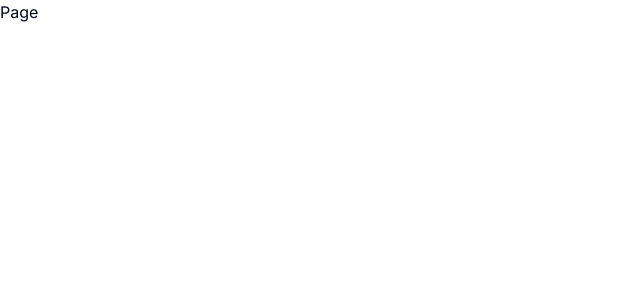
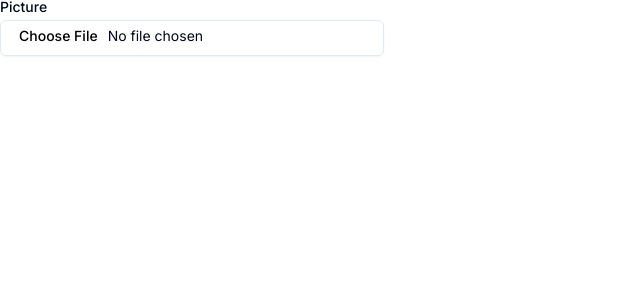
Before and after one commit to natively-ads/mvp, a Next.js app in the folder apps/web/: page / in a window 1280 px wide. Shown: the top 300 px of the page, without its empty margins (0-640 px from the left). Built offline with nearby package versions, Linux system fonts and the light colour scheme.

Commit message:
example usage of shadcn

```diff
--- a/apps/web/package.json
+++ b/apps/web/package.json
@@ -16,6 +16,7 @@
     },
     "dependencies": {
         "@radix-ui/react-icons": "^1.3.0",
+        "@radix-ui/react-label": "^2.0.2",
         "class-variance-authority": "^0.7.0",
         "clsx": "^2.1.0",
         "next": "^14.0.3",
--- a/apps/web/src/app/page.tsx
+++ b/apps/web/src/app/page.tsx
@@ -1,5 +1,15 @@
+"use client";
+
+import { Input } from "@/components/ui/input";
+import { Label } from "@/components/ui/label";
+
 const Page = () => {
-  return <div>Page</div>;
+    return (
+        <div className="grid w-full max-w-sm items-center gap-1.5">
+            <Label htmlFor="picture">Picture</Label>
+            <Input id="picture" type="file" />
+        </div>
+    );
 };
 
 export default Page;
--- /dev/null
+++ b/apps/web/src/components/ui/input.tsx
@@ -0,0 +1,25 @@
+import * as React from "react"
+
+import { cn } from "@/lib/utils"
+
+export interface InputProps
+  extends React.InputHTMLAttributes<HTMLInputElement> {}
+
+const Input = React.forwardRef<HTMLInputElement, InputProps>(
+  ({ className, type, ...props }, ref) => {
+    return (
+      <input
+        type={type}
+        className={cn(
+          "flex h-9 w-full rounded-md border border-input bg-transparent px-3 py-1 text-sm shadow-sm transition-colors file:border-0 file:bg-transparent file:text-sm file:font-medium placeholder:text-muted-foreground focus-visible:outline-none focus-visible:ring-1 focus-visible:ring-ring disabled:cursor-not-allowed disabled:opacity-50",
+          className
+        )}
+        ref={ref}
+        {...props}
+      />
+    )
+  }
+)
+Input.displayName = "Input"
+
+export { Input }
--- /dev/null
+++ b/apps/web/src/components/ui/label.tsx
@@ -0,0 +1,24 @@
+import * as React from "react"
+import * as LabelPrimitive from "@radix-ui/react-label"
+import { cva, type VariantProps } from "class-variance-authority"
+
+import { cn } from "@/lib/utils"
+
+const labelVariants = cva(
+  "text-sm font-medium leading-none peer-disabled:cursor-not-allowed peer-disabled:opacity-70"
+)
+
+const Label = React.forwardRef<
+  React.ElementRef<typeof LabelPrimitive.Root>,
+  React.ComponentPropsWithoutRef<typeof LabelPrimitive.Root> &
+    VariantProps<typeof labelVariants>
+>(({ className, ...props }, ref) => (
+  <LabelPrimitive.Root
+    ref={ref}
+    className={cn(labelVariants(), className)}
+    {...props}
+  />
+))
+Label.displayName = LabelPrimitive.Root.displayName
+
+export { Label }
```
Also changed, not shown: 1 other file (tests, documents, lock files or other folders).
